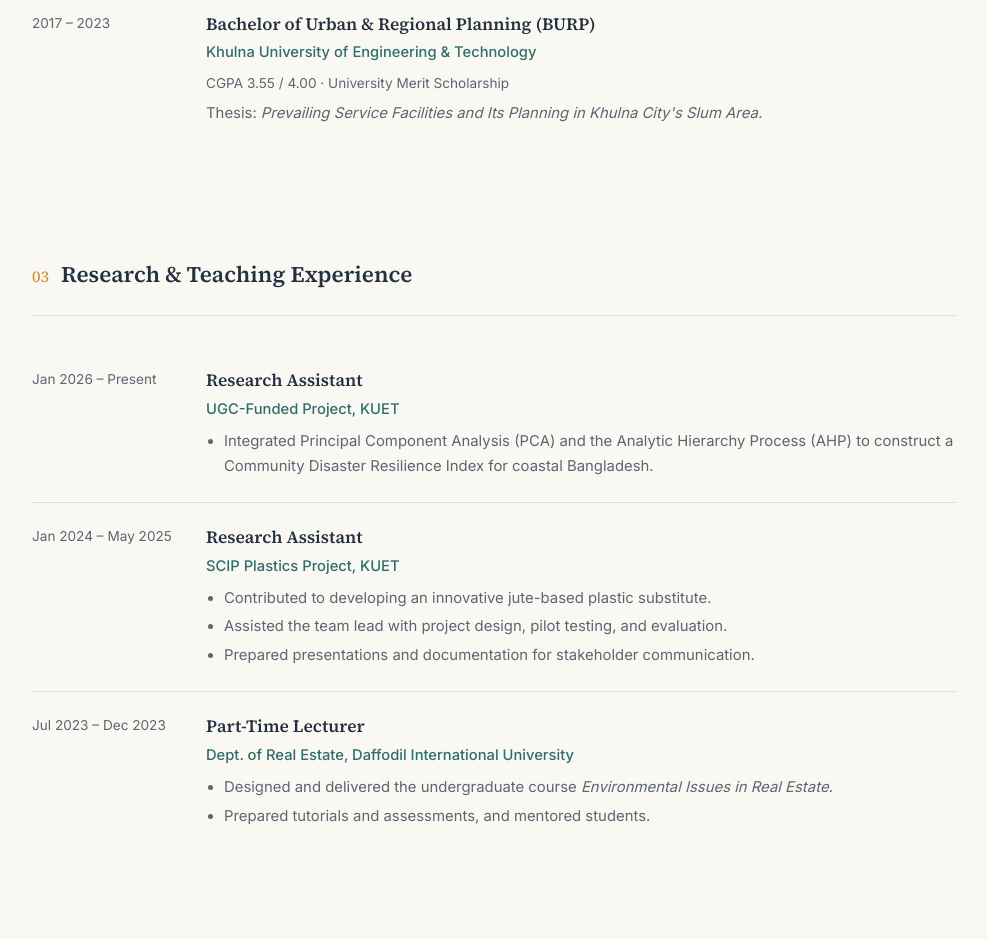
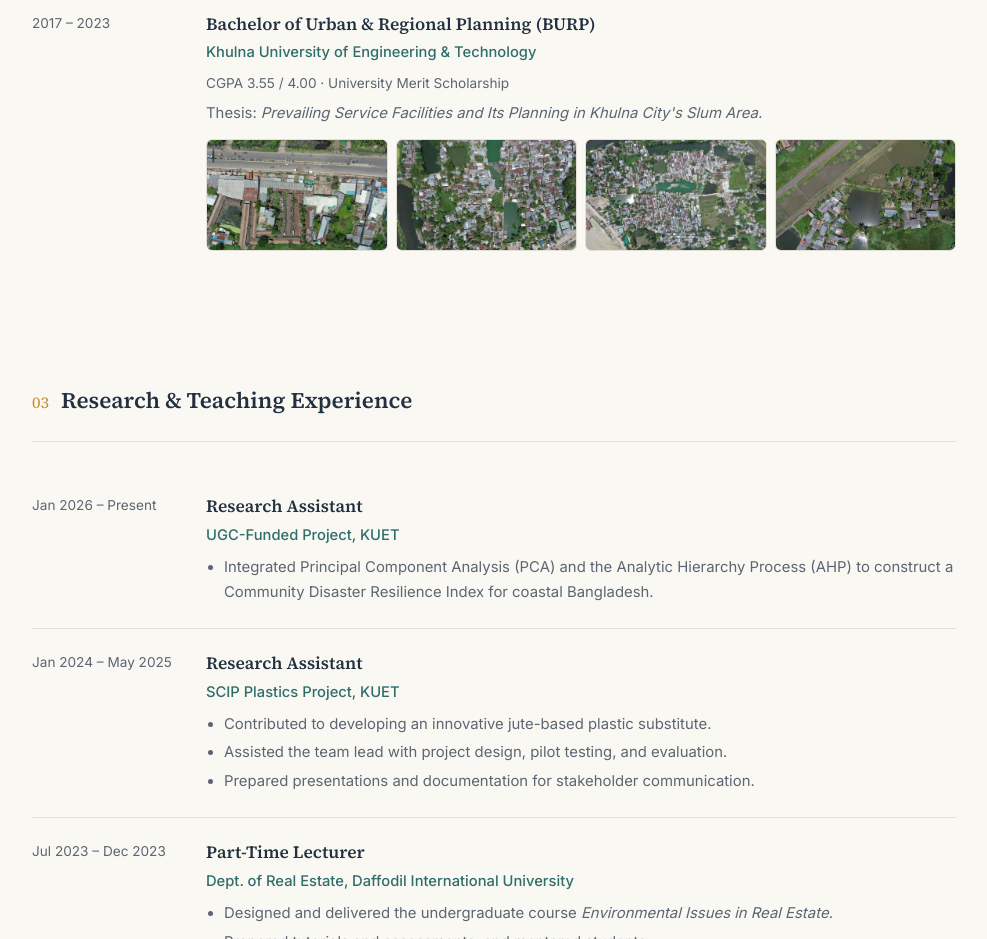
Before and after one commit to nushratnureenzana/portfolio, a plain HTML site: page index.html in a window 1280 px wide. Shown: the part 1940-2879 px from the top of the page, without its empty margins (146-1133 px from the left). Drawn offline with Linux system fonts and the light colour scheme.

Commit message:
Add aerial slum-survey photos to BURP thesis entry
Four drone shots of the Khulna slum settlement add visual evidence
to the undergraduate thesis on slum service facilities planning.

Co-Authored-By: Claude Sonnet 5 <noreply@anthropic.com>
Claude-Session: https://claude.ai/code/session_015kGPNbuqgVv6uSCsoS692g

```diff
--- a/index.html
+++ b/index.html
@@ -114,6 +114,13 @@
   .field-strip-grid a:hover img{transform:scale(1.04);}
   .field-caption{margin-top:10px; font-size:.82rem; color:var(--ink-soft); text-align:right;}
 
+  .thesis-gallery{
+    display:grid; grid-template-columns:repeat(4, 1fr); gap:8px; margin-top:14px;
+  }
+  .thesis-gallery a{display:block; overflow:hidden; border-radius:var(--radius); border:1px solid var(--line);}
+  .thesis-gallery img{width:100%; height:110px; object-fit:cover; transition:transform .5s ease;}
+  .thesis-gallery a:hover img{transform:scale(1.06);}
+
   .interests-section{background:var(--surface-alt); border:1px solid var(--line); border-radius:var(--radius); margin-top:44px;}
   .interests-grid{display:grid; grid-template-columns:repeat(3, 1fr); gap:16px;}
   .interest-card{
@@ -221,6 +228,7 @@
     .hero-photo-wrap{aspect-ratio:16/10; max-width:320px;}
     .field-strip-grid{grid-template-columns:1fr 1fr;}
     .field-strip-grid a:first-child{grid-column:1/-1;}
+    .thesis-gallery{grid-template-columns:1fr 1fr;}
     .interests-grid{grid-template-columns:1fr;}
     .entry{grid-template-columns:1fr;}
     .entry-date{order:2;}
@@ -350,6 +358,12 @@
       <p style="margin:0; color:var(--ink-soft); font-size:.93rem;">
         Thesis: <em>Prevailing Service Facilities and Its Planning in Khulna City's Slum Area.</em>
       </p>
+      <div class="thesis-gallery">
+        <a href="img/khulna-slum-aerial-1.jpg" target="_blank"><img src="img/khulna-slum-aerial-1.jpg" alt="Aerial view of a Khulna slum settlement along the highway"></a>
+        <a href="img/khulna-slum-aerial-2.jpg" target="_blank"><img src="img/khulna-slum-aerial-2.jpg" alt="Aerial view of dense slum housing and ponds in Khulna"></a>
+        <a href="img/khulna-slum-aerial-3.jpg" target="_blank"><img src="img/khulna-slum-aerial-3.jpg" alt="Aerial view of slum housing bordering the river in Khulna"></a>
+        <a href="img/khulna-slum-aerial-4.jpg" target="_blank"><img src="img/khulna-slum-aerial-4.jpg" alt="Aerial view of slum housing near the railway and ponds in Khulna"></a>
+      </div>
     </div>
   </div>
 </section>
```
Also changed, not shown: img/khulna-slum-aerial-1.jpg (added), img/khulna-slum-aerial-2.jpg (added), img/khulna-slum-aerial-3.jpg (added), img/khulna-slum-aerial-4.jpg (added).
